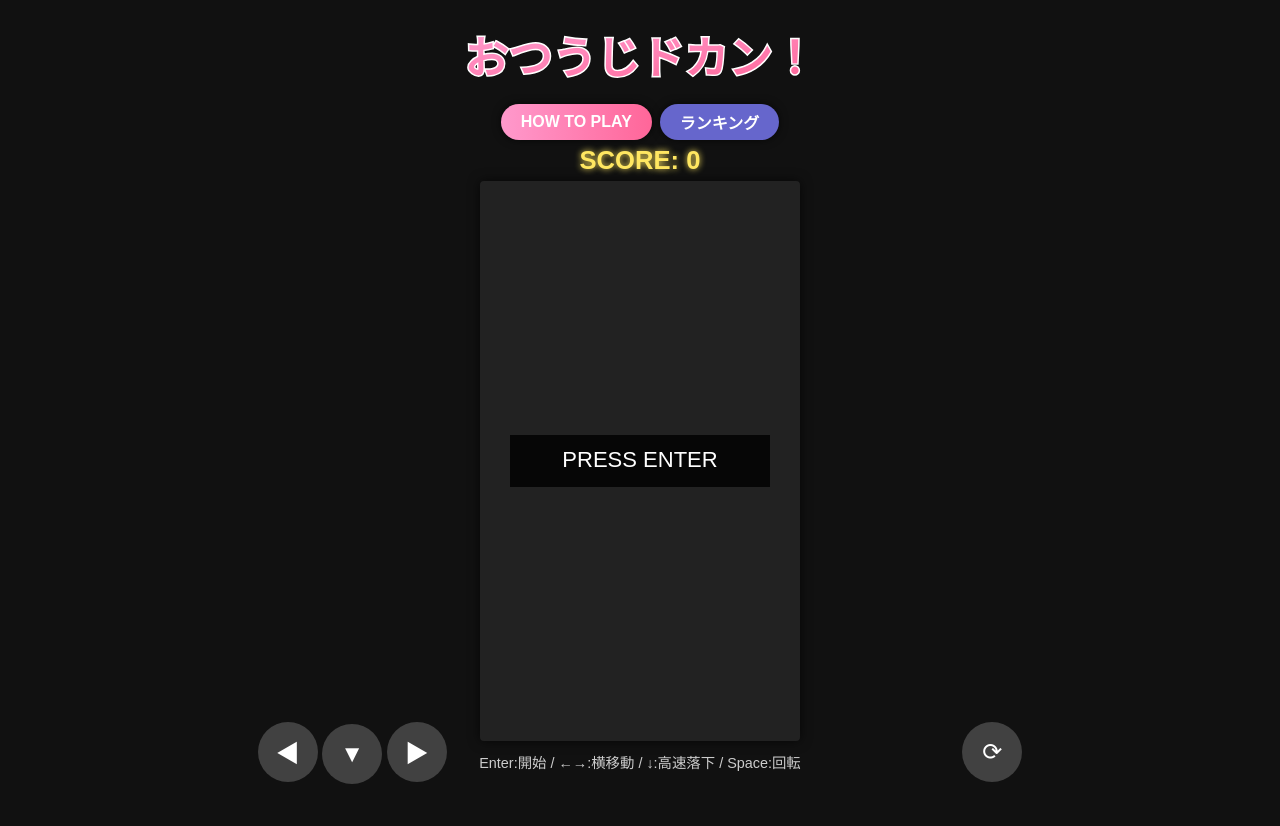
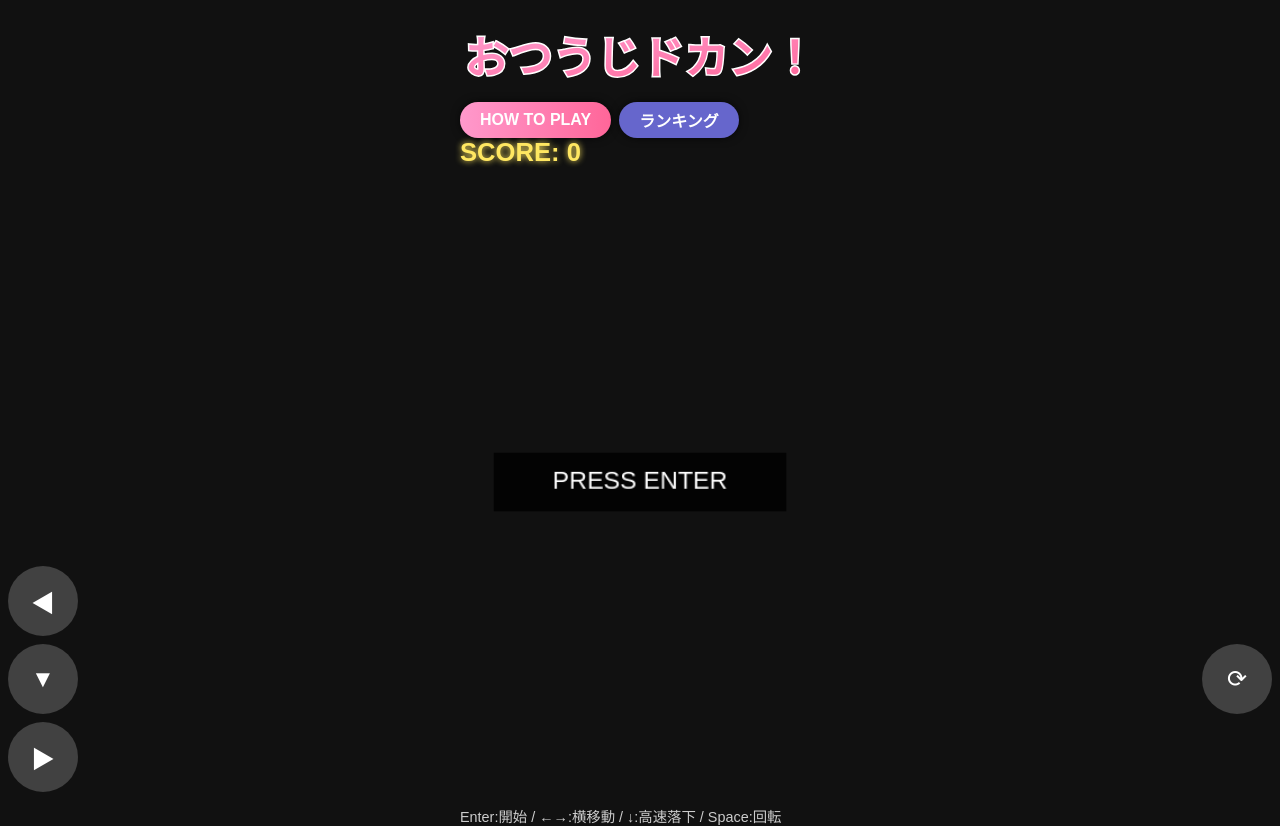
Before and after one commit to d-yuasa1974/Unchi, a plain HTML site: page index.html in a window 1280 px wide. Before the commit the page ends 800 px from the top, so only its background shows below. Drawn offline with Linux system fonts and the light colour scheme.

Commit message:
Update index.html

```diff
--- a/index.html
+++ b/index.html
@@ -6,14 +6,22 @@
 <style>
 :root{--bg:#111;--panel:#222;--score-color:#ffe761;--grad1:#ff99cc;--grad2:#ff6699}
 html,body{height:100%;margin:0;background:var(--bg);font-family:'Rounded Mplus 1c',sans-serif;color:#eee;display:flex;justify-content:center;align-items:flex-start;user-select:none}
-#wrapper{display:flex;flex-direction:column;align-items:center;gap:6px;margin-top:8px}
+#wrapper {
+  position: relative;      /* コントローラ配置の基準に */
+  width: 100%;
+  max-width: 360px;        /* 元のキャンバス幅に合わせる */
+  margin-top: 8px;
+}
 #titleSVG{width:360px;height:90px}
 .btn{border:none;border-radius:20px;padding:6px 20px;font-size:1rem;font-weight:700;color:#fff;cursor:pointer;box-shadow:0 0 8px #000a;transition:transform .1s}
 .btn:active{transform:scale(.96)}
 .how-btn{background:linear-gradient(90deg,var(--grad1),var(--grad2))}
 .rank-btn{background:#66c;}
 #score{font-size:1.6rem;font-weight:800;color:var(--score-color);text-shadow:0 0 6px var(--score-color)}
-#gameCanvas{background:var(--panel);box-shadow:0 0 12px #000a;border-radius:4px}
+#gameCanvas {
+  width: 100%;
+  height: auto;            /* アスペクト比を保持 */
+}
 #info{margin-top:4px;font-size:.9rem;color:#ccc}
 .modal{position:fixed;inset:0;background:#000c;display:flex;justify-content:center;align-items:center;font-size:.9rem;z-index:1000}
 .hidden{display:none}
@@ -28,24 +36,40 @@ html,body{height:100%;margin:0;background:var(--bg);font-family:'Rounded Mplus 1
 /* ─── ここから追加 ─── */
   #touchControls {
   position: absolute;
-    bottom: 16px;
-    left: 0;
-    width: 100%;
+  bottom: 8px;
+  left: 50%;
+  transform: translateX(-50%);
   display: flex;
-    justify-content: space-around;
+  align-items: center;
+  justify-content: space-between;
+  width: calc(100% - 16px);
   pointer-events: none;
   z-index: 500;
 }
   #touchControls button {
-    pointer-events: auto;
-    width: 60px;
-    height: 60px;
-    border-radius: 30px;
+  /* ③ ボタンサイズを画面幅に応じて調整 */
+  width: clamp(50px, 12vw, 70px);
+  height: clamp(50px, 12vw, 70px);
+  font-size: clamp(1rem, 4vw, 1.5rem);
+  border-radius: 50%;
   background: rgba(255,255,255,0.2);
     color: #fff;
     font-size: 1.5rem;
     border: none;
     user-select: none;
+  }
+  /* ④ 十字キーを縦並び＆間隔調整 */
+#touchControls #dpad {
+  display: flex;
+  flex-direction: column;
+  gap: 8px;
+  pointer-events: auto;
+}
+
+/* 回転ボタンだけ右に余白 */
+#touchControls > button {
+  pointer-events: auto;
+  margin-left: 16px;
 }
   @media (pointer: fine) {
   /* マウス主体デバイスでは非表示 */
```
Lines whose indentation alone changed are shown as unchanged.
